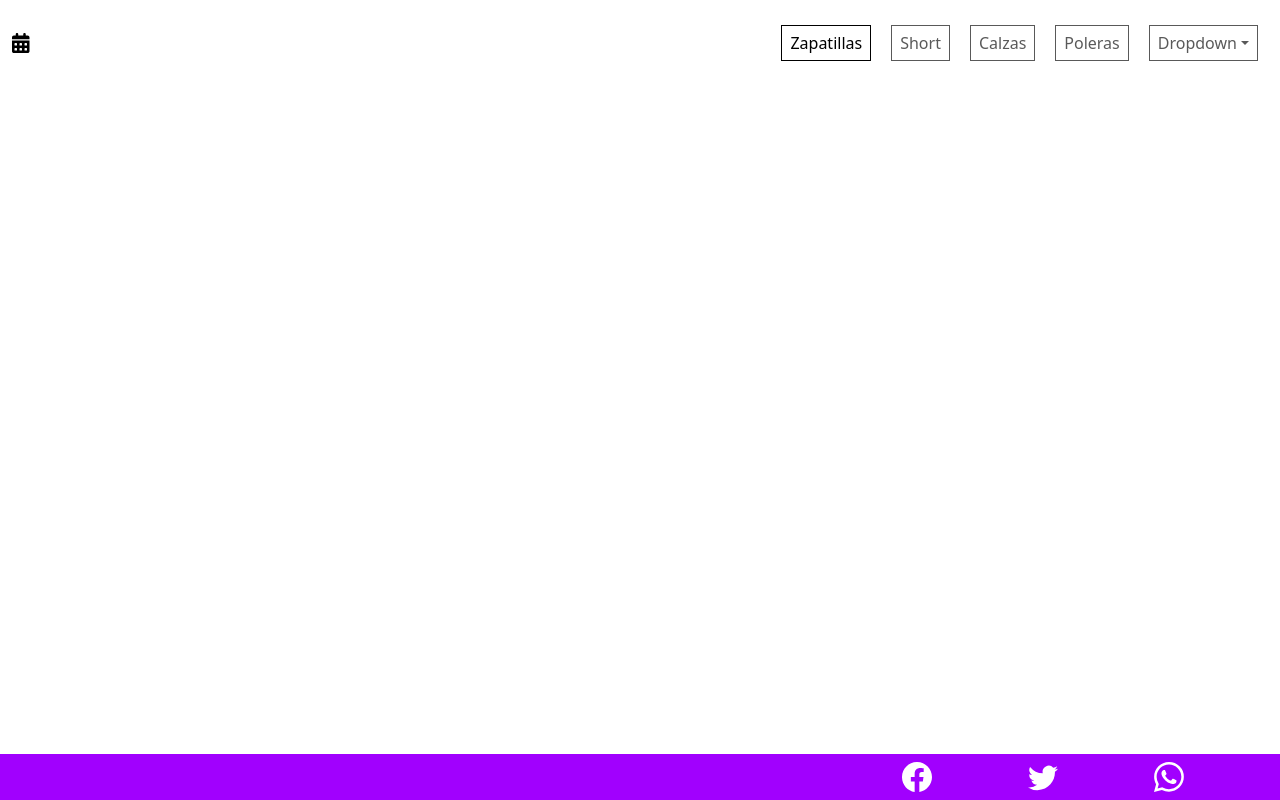
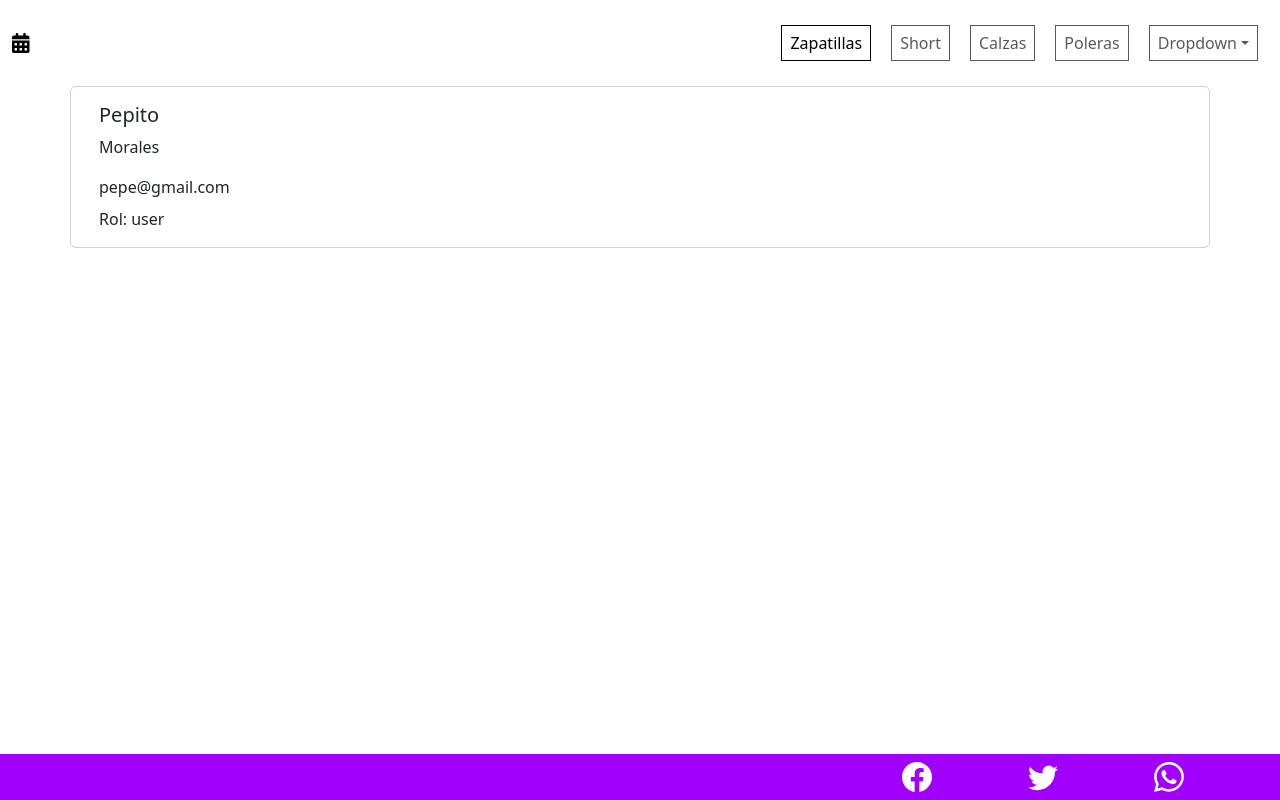
Before and after one commit to vnssmorales/Tienda_Indumentaria_deportiva_Front, a React (Vite) app: page /usuario in a window 1280 px wide. Built offline with nearby package versions, Linux system fonts and the light colour scheme; no server answers.

Commit message:
perfil de usuario maqueta

```diff
--- a/src/App.jsx
+++ b/src/App.jsx
@@ -5,6 +5,7 @@ import CardDetail from './assets/components/CardDetail'
 import { Navbar } from './assets/components/Navbar/navbar'
 import CardDetailEditDelete from './assets/components/CardDetailEditDelete'
 import Footer from './assets/components/Footer'
+import UserProfile from './assets/pages/Profile'
 
 function App() {
 
@@ -16,6 +17,7 @@ function App() {
           <Route path="/" element={<Home></Home>}/>
           <Route path="/productos/edit/:id" element={<CardDetailEditDelete></CardDetailEditDelete>}/>
           <Route path="/productos/:id" element={<CardDetail></CardDetail>}/>
+          <Route path="/usuario" element={<UserProfile></UserProfile>}/>
         </Routes>
       </Router>
       <Footer></Footer>
--- a/src/assets/components/CardDetail.jsx
+++ b/src/assets/components/CardDetail.jsx
@@ -1,7 +1,7 @@
 import { useContext, useEffect, useState } from 'react';
 import React from 'react';
 
-const URL = `http://localhost:3100/api/productos/`
+//const URL = `http://localhost:3100/api/productos/`
 import axios from 'axios';
 import { useParams } from 'react-router-dom';
 
@@ -30,6 +30,7 @@ const CardDetail = () => {
         <div className="row">
           <div className='col'></div>
           <div className="col-6">
+
             <div className="card" style={{ width: "24rem" }}>
               <img className="card-img-top" src={product.image} alt="Card image cap" />{/*    */}
               <div className="card-body">
@@ -44,6 +45,7 @@ const CardDetail = () => {
               </div>
             </div>
           </div>
+
           <div className='col'></div>
         </div>
       </div>
--- a/src/assets/pages/Profile.jsx
+++ b/src/assets/pages/Profile.jsx
@@ -1,10 +1,35 @@
+import React from 'react';
+import { useContext, useEffect, useState } from 'react';
+import { useParams } from 'react-router-dom';
+import axios from "axios";
 
-const UserProfile = ({ user }) => {
+
+
+const UserProfile = () => {//{ user }
+    let user = {
+        "nombre": "Pepito",
+        "apellido": "Morales",
+        "email": "pepe@gmail.com",
+        "password": "pepe2023",
+        "rol": "user"
+    }
     return (
-        <div>
-            <h1>User Profile</h1>
-            <p>Username: {user.username}</p>
-            <p>Email: {user.email}</p>
+        <div className="container">
+            <div className="row">
+                <div className='col'></div>
+                <div className="col-6"></div>
+                <div className="card mb-3">
+                    <div className="card-body">
+                        <h5 className="card-title">{user.nombre}</h5>
+                        <p className="card-text">{user.apellido}</p>
+                        <p className="card-title">{user.email}</p>
+                        <span className="card-link">Rol: <span>{user.rol}</span></span>
+                    </div>
+                </div>
+                <div className='col'></div>
+            </div>
         </div>
     );
 };
+
+export default UserProfile;
```
